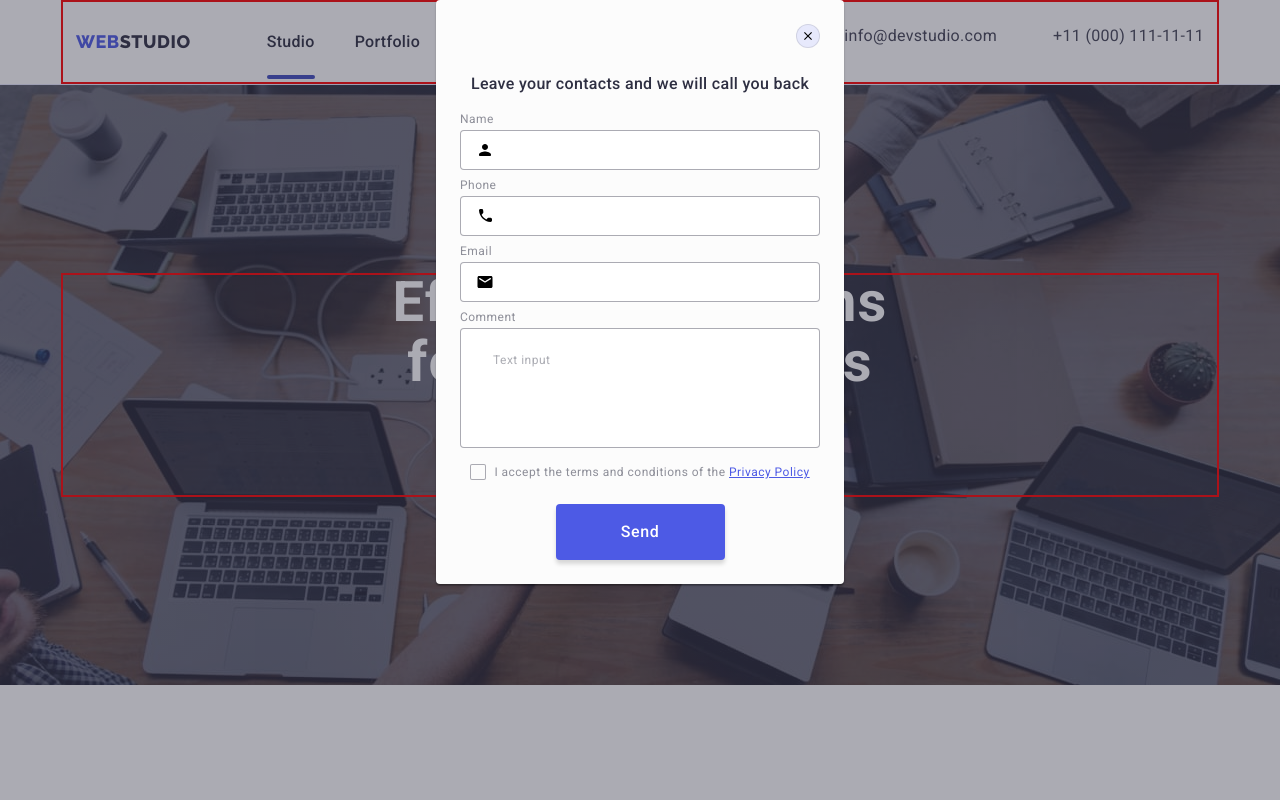
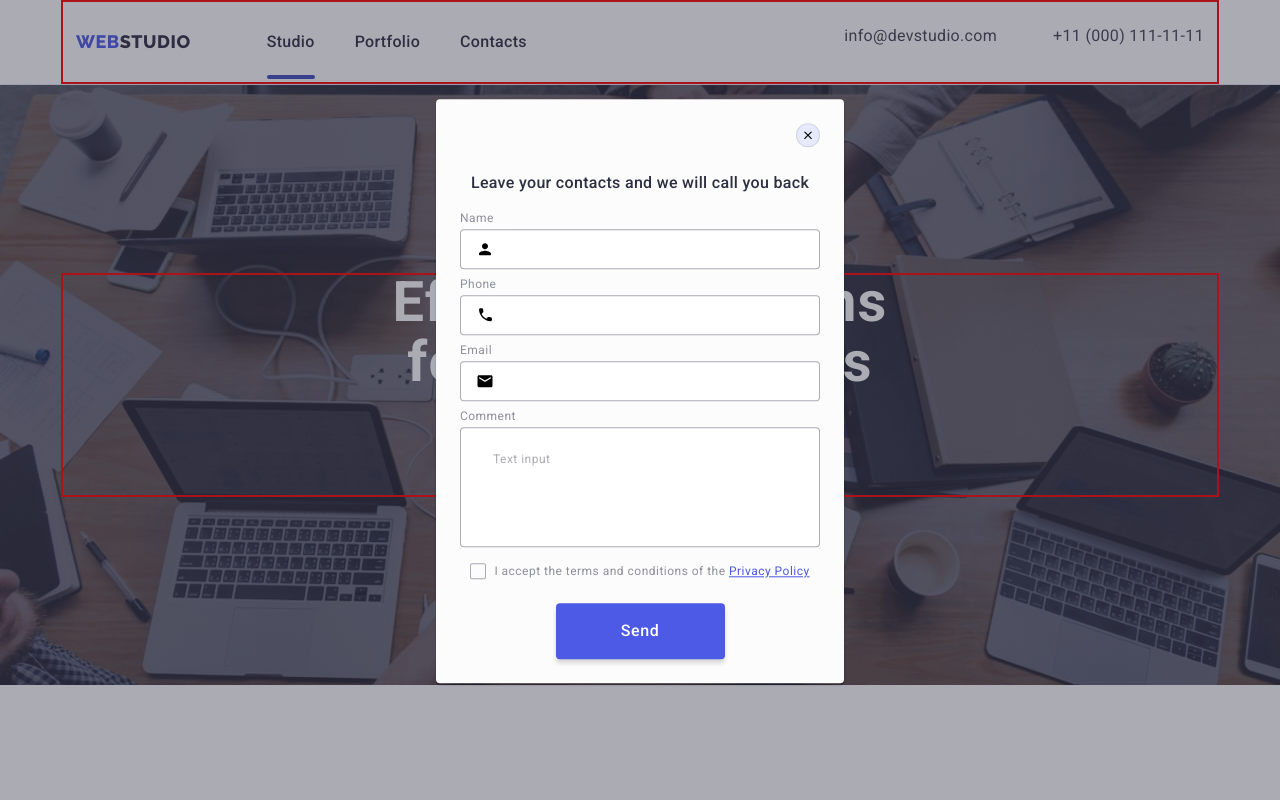
Before and after one commit to YlStar1977/goit-markup-hw-07, a plain HTML site: page index.html in a window 1280 px wide. Both pictures are taken after a click on the button "Order Service". Shown: the top 800 px of the page. Drawn offline with nearby package versions, Linux system fonts and the light colour scheme.

Commit message:
Update styles.css

```diff
--- a/css/styles.css
+++ b/css/styles.css
@@ -1151,7 +1151,7 @@ body {
   top: calc(50% - 288px);
   left: calc(50% - 204px);
   top: 0;
-  transform: translateY(0);
+  transform: translateY(17%);
 
   width: 408px;
   min-height: 576px;
```
